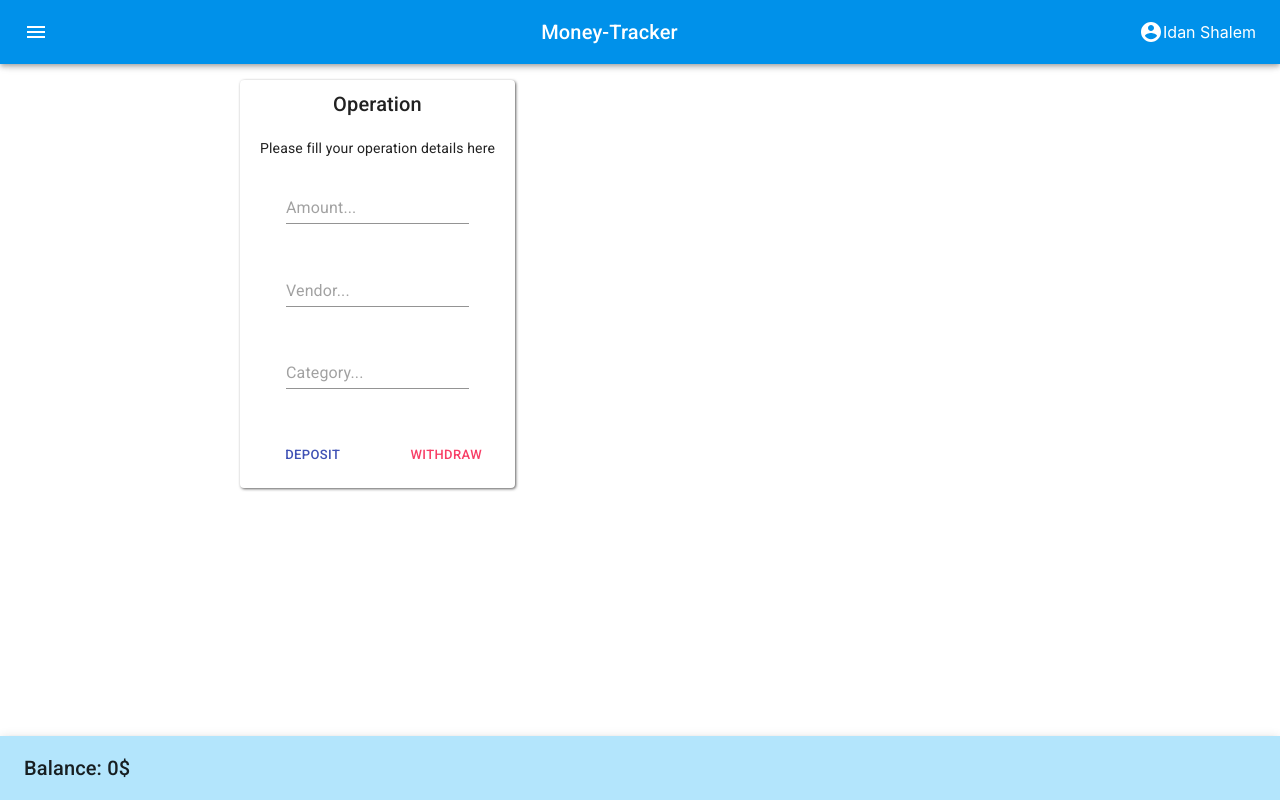
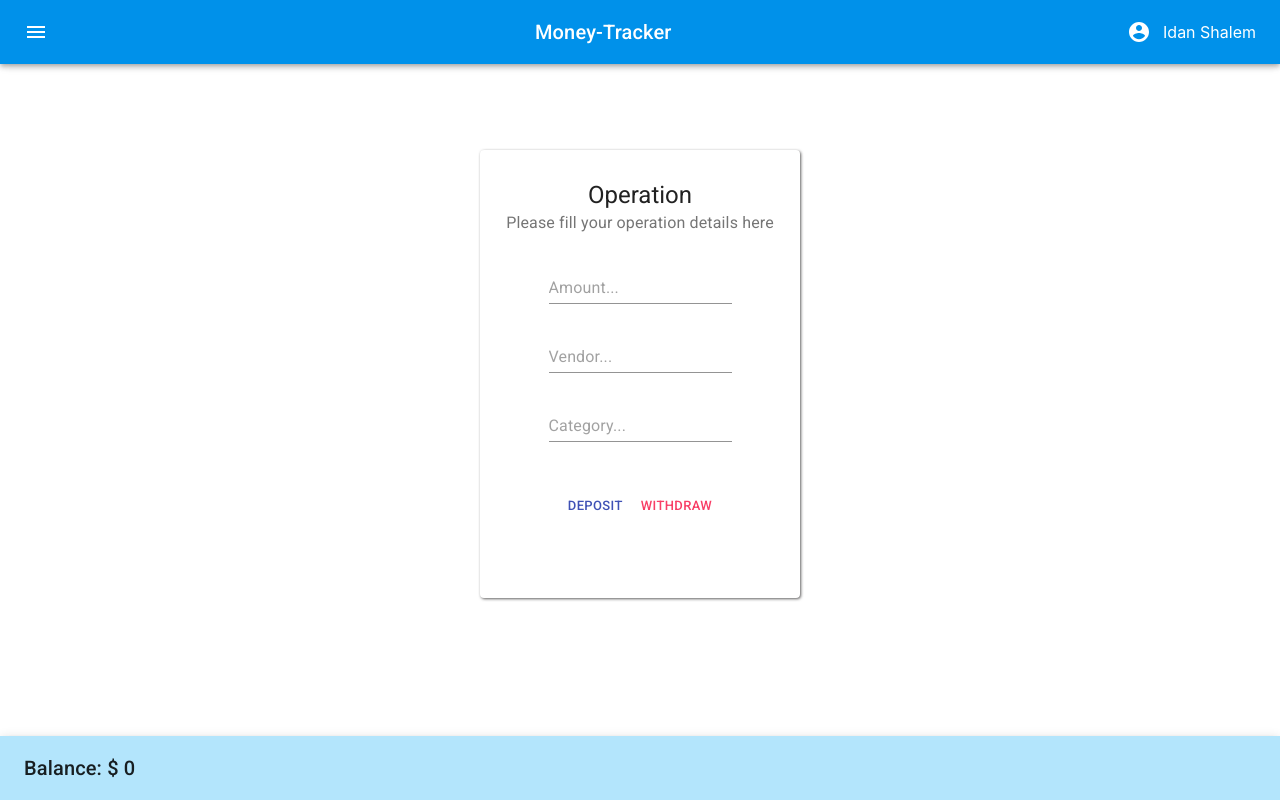
Before and after one commit to IdanShalem/bank, a React (Create React App) app: page /operations in a window 1280 px wide. Built offline with nearby package versions, Linux system fonts and the light colour scheme; no server answers.

Commit message:
adding style

```diff
--- a/src/App.css
+++ b/src/App.css
@@ -1,7 +1,18 @@
 .App {
   text-align: center;
-  /* display: grid; */
-  /* grid-template-rows: 10vh 80vh 10vh; */
+}
+
+a {
+  text-decoration: none;
+  color: inherit;
+}
+
+#withdraw-button {
+  color:rgb(248, 62, 102);
+}
+
+#withdraw-button:hover {
+  background-color:rgb(252, 246, 247)
 }
 
 /* #transactions-container{
@@ -9,7 +20,7 @@
   margin-bottom: 5vh;
 } */
 
-.transaction-card {
+/* .transaction-card {
   display: grid;
   grid-template-columns: repeat(4, 1fr);
   padding: 1vh;
@@ -18,10 +29,7 @@
   justify-items: center;
 }
 
-a {
-  text-decoration: none;
-  color: inherit;
-}
+
 
 #operations-card {
   padding-top: 1vh;
@@ -33,11 +41,6 @@ a {
   display: grid;
 }
 
-#withdraw-button {
-  color:rgb(248, 62, 102);
-}
 
-#operations-buttons {
-  display: grid;
-  grid-template-columns: repeat(2,1fr);
-}
+
+ */
--- a/src/App.js
+++ b/src/App.js
@@ -6,11 +6,20 @@ import Header from './components/Header'
 import Menu from './components/Menu'
 import Footer from './components/Footer'
 import './App.css';
-import { withStyles } from '@material-ui/core/styles';
+import { withStyles, makeStyles } from '@material-ui/core/styles';
 import Grid from '@material-ui/core/Grid';
 import Breakdown from './components/Breakdown';
 
 const axios = require('axios')
+
+const styles = theme => ({
+  head: {
+      marginBottom: '70px'
+  },
+  body: {
+    marginBottom: '90px'
+  }
+})
 
 class App extends Component {
 
@@ -53,16 +62,20 @@ class App extends Component {
   }
 
   render() {
+
+    const { classes } = this.props
+
       return (
         <Router>
-          <Grid container xs={12} className='App'>
+          <Grid container className='App'>
 
-            <div className="head">
+            <Grid item xs={12} className={classes.head} container>
               <Header handleMenu={this.handleMenu}/>
 
               <Menu handleMenu={this.handleMenu} open={this.state.open}/>
-            </div>
+            </Grid>
 
+            <Grid item xs={12} className={classes.body} direction='column' alignItems='center' container>
               <Route path='/'
                     exact render={({ }) =>
                     <Transactions key='transactions'
@@ -76,7 +89,7 @@ class App extends Component {
               <Route path='/breakdown'
                   exact render={({ }) =>
                   <Breakdown key='operations' transactions={this.state.transactions} />}/>
-
+            </Grid>
             <Footer balance={this.getBalance()} />
 
           </Grid>
@@ -85,4 +98,4 @@ class App extends Component {
   }
 }
 
-export default (App);
+export default withStyles(styles)(App);
--- a/src/components/Footer.jsx
+++ b/src/components/Footer.jsx
@@ -1,11 +1,11 @@
 import React, { Component } from 'react';
-import { AppBar, Toolbar, Typography, IconButton } from '@material-ui/core';
+import { AppBar, Toolbar, Typography, IconButton, Grid } from '@material-ui/core';
 import { withStyles, createMuiTheme, ThemeProvider } from '@material-ui/core/styles';
 
 const styles = theme => ({
     footer: {
       top: 'auto',
-      bottom: 0
+      bottom: 0,
     }
   })
 
@@ -28,14 +28,14 @@ class Footer extends Component {
 
     render() {
 
-        const { classes } =this.props
+        const { classes, balance } =this.props
 
         return (
             <ThemeProvider theme={theme}>
               <AppBar className={classes.footer} position="fixed" color="secondary">
                   <Toolbar>
                       <Typography variant="h6" color="inherit" >
-                          Balance: {this.props.balance}$
+                        Balance: $ {balance}
                       </Typography>
                   </Toolbar>
               </AppBar>
--- a/src/components/Header.jsx
+++ b/src/components/Header.jsx
@@ -46,7 +46,7 @@ class Header extends Component {
                             Money-Tracker
                         </Typography>
                         <AccountCircle />
-                        Idan Shalem
+                        &ensp; Idan Shalem
                     </Toolbar>
                 </AppBar>
             </ThemeProvider>
--- a/src/components/Menu.jsx
+++ b/src/components/Menu.jsx
@@ -25,7 +25,7 @@ const styles = theme => ({
       padding: '0 8px',
       ...theme.mixins.toolbar,
       justifyContent: 'flex-end',
-    },
+    }
   });
 
 class Menu extends Component {
@@ -61,12 +61,14 @@ class Menu extends Component {
                       <ListItemText primary={'Operations'} />
                     </ListItem>
                   </Link>
+                  <Link to="/breakdown">
                     <ListItem button key={'Breakdown'} onClick={this.handleMenu}>
                       <ListItemIcon>
                         <PieChartIcon />
                       </ListItemIcon>
                       <ListItemText primary={'Breakdown'} />
                     </ListItem>
+                  </Link>
                 </List>
               <Divider />
               <List>
--- a/src/components/Operations.jsx
+++ b/src/components/Operations.jsx
@@ -2,6 +2,7 @@ import React, { Component, Fragment } from 'react';
 import {Redirect} from 'react-router-dom'
 import { withStyles } from '@material-ui/core/styles';
 import Card from '@material-ui/core/Card';
+import CardHeader from '@material-ui/core/CardHeader';
 import CardActions from '@material-ui/core/CardActions';
 import CardContent from '@material-ui/core/CardContent';
 import Button from '@material-ui/core/Button';
@@ -16,19 +17,22 @@ import Grid from '@material-ui/core/Grid';
 
 const styles = {
     card: {
-      minWidth: 275,
+      paddingTop: '1vh',
+      margin: 'auto',
+      marginTop: '10vh',
+      width: '25vw',
+      height: '55vh',
+      boxShadow: '1px 1px 3px rgb(97, 96, 96)'
     },
-    bullet: {
-      display: 'inline-block',
-      margin: '0 2px',
-      transform: 'scale(0.8)',
+    input: {
+      width: '100%'
     },
-    title: {
-      fontSize: 14,
+    cardElem: {
+      marginTop: '5px',
     },
-    pos: {
-      marginBottom: 12,
-    },
+    cardActions: {
+      marginTop: '25px'
+    }
   };
 
 class ComponentName extends Component {
@@ -46,7 +50,11 @@ class ComponentName extends Component {
     }
 
     handleClickOpen = (e) => {
-        this.setState({ open: true , action: e.target.innerHTML});
+      if(this.state.amount && this.state.vendor && this.state.category) {
+        this.setState({ open: true , action: e.target.innerHTML})
+      } else {
+        alert('Some of the areas are blank!')
+      }
     }
 
     handleClose = () => {
@@ -62,7 +70,6 @@ class ComponentName extends Component {
     captilizeString = (str) => str[0].toUpperCase() + str.slice(1).toLowerCase()
 
     handleTransaction = () => {
-        if(this.state.amount && this.state.vendor && this.state.category) {
       let amount = parseInt(this.state.amount)
       if(this.state.action === 'Withdraw') {
           amount *= -1
@@ -71,9 +78,6 @@ class ComponentName extends Component {
               category    = this.captilizeString(this.state.category)
       this.props.handleTransaction(amount, vendor, category)
       this.setState({ done: true })
-        } else {
-            alert('Some of the areas are blank!')
-        }
     }
 
     render() {
@@ -81,27 +85,45 @@ class ComponentName extends Component {
 
         return (
           <Fragment>
-            <Grid>
               <Card id="operations-card" className={classes.card}>
-                  <Typography variant="h6" color="inherit">
-                      Operation
-                  </Typography>
-                  <Typography variant="body2" color="inherit">
-                      Please fill your operation details here
-                  </Typography>
-                  <CardContent>
-                      <TextField id="amount-input" type="number"
-                          name="amount" value={this.state.amount} onChange={this.handleChange} placeholder='Amount...'/>
+                <Grid item xs={12} container justify='center' alignItems='center' direction='column'>
+                  <CardHeader
+                    className={classes.cardElem}
+                    color="inherit"
+                    title="Operation"
+                    subheader='Please fill your operation details here'
+                  />
+                  <CardContent className={classes.cardElem}>
+                      <TextField
+                        className={classes.input}
+                        type="number"
+                        name="amount"
+                        value={this.state.amount}
+                        onChange={this.handleChange}
+                        placeholder='Amount...'
+                      />
                   </CardContent>
-                  <CardContent>
-                      <TextField id="vendor-input" type="text"
-                          name="vendor" value={this.state.vendor} onChange={this.handleChange} placeholder='Vendor...'/>
+                  <CardContent className={classes.cardElem}>
+                      <TextField
+                        className={classes.input}
+                        type="text"
+                        name="vendor"
+                        value={this.state.vendor}
+                        onChange={this.handleChange}
+                        placeholder='Vendor...'
+                      />
                   </CardContent>
-                  <CardContent>
-                      <TextField id="category-input" type="text"
-                          name="category" value={this.state.category} onChange={this.handleChange} placeholder='Category...'/>
+                  <CardContent className={classes.cardElem}>
+                      <TextField
+                      className={classes.input}
+                      type="text"
+                      name="category"
+                      value={this.state.category}
+                      onChange={this.handleChange}
+                      placeholder='Category...'
+                    />
                   </CardContent>
-                  <CardActions id="operations-buttons">
+                  <CardActions id="operations-buttons" className={classes.cardActions}>
                       <Button size="small" color="primary" onClick={this.handleClickOpen}>
                           Deposit
                       </Button>
@@ -109,8 +131,9 @@ class ComponentName extends Component {
                           Withdraw
                       </Button>
                   </CardActions>
+                </Grid>
               </Card>
-              </Grid>
+
               <Dialog
               open={this.state.open}
               onClose={this.handleClose}
--- a/src/components/Transaction.jsx
+++ b/src/components/Transaction.jsx
@@ -3,60 +3,80 @@ import { withStyles } from '@material-ui/core/styles';
 import Card from '@material-ui/core/Card';
 import Typography from '@material-ui/core/Typography';
 import DeleteIcon from '@material-ui/icons/Delete';
-import Tooltip from '@material-ui/core/Tooltip'
 import IconButton from '@material-ui/core/IconButton';
 import Grid from '@material-ui/core/Grid';
-import Paper from '@material-ui/core/Paper';
 
 const styles = theme => ({
-    root: {
+    cardContainer: {
       marginTop: theme.spacing.unit * 2
     },
-    items: {
-        display: 'inline-block'
+    card:{
+        width: '100%',
+        padding: '5px',
+        '&:hover': {
+            boxShadow: '0px 0px 8px black'
+        }
+    },
+    positive: {
+        backgroundColor: '#b9f6ca',
+        color: "#1b5e20",
+    },
+    negative: {
+        backgroundColor: '#ffcdd2',
+        color: '#d50000'
     }
   })
 
-class ComponentName extends Component {
+class Transaction extends Component {
 
     handleDeleteTransaction = (e) => {
         this.props.handleDeleteTransaction(this.props.transaction._id)
     }
 
     render() {
+
         const { classes } = this.props
         const t = this.props.transaction
 
         return (
-            <Grid item xs={5}
-                className={`${classes.root} transaction-card`}
-                    style={t.amount > 0
-                        ? {backgroundColor: "#b9f6ca"}
-                        : {backgroundColor: '#ffcdd2'}}>
-                    <Tooltip title="Delete">
-                        <IconButton aria-label="Delete">
-                            <DeleteIcon onClick={this.handleDeleteTransaction}></DeleteIcon>
+            <Grid
+                item
+                xs={6}
+                className={classes.cardContainer}
+                container
+            >
+                <Card className={`${classes.card} ${t.amount > 0 ? classes.positive : classes.negative}`} >
+                    <Grid
+                        item
+                        xs={12}
+                        alignItems='center'
+                        container
+                    >
+                        <Grid item xs={3} >
+                            <IconButton aria-label="Delete" onClick={this.handleDeleteTransaction}>
+                                <DeleteIcon />
                             </IconButton>
-                    </Tooltip>
-
-                    <Typography variant="span" component="span" xs={6}>
+                        </Grid>
+                        <Grid item xs={3} >
+                            <Typography variant="subtitle1" color="textSecondary" >
                                 {t.category}
                             </Typography>
-
-                    <Typography variant="span" component="span">
+                        </Grid>
+                        <Grid item xs={3} >
+                            <Typography variant="subtitle1" color="textSecondary" >
                                 {t.vendor}
                             </Typography>
-
-                    <Typography variant="span"
-                        component="span"
-                        style={t.amount > 0
-                            ? {color: "#1b5e20"}
-                            : {color: '#d50000'}}>
-                        {t.amount.toString().replace('-','')} $
+                        </Grid>
+                        <Grid item xs={3} >
+                            <Typography variant="body1">
+                                $ {t.amount.toString().replace('-','')}
                             </Typography>
+                        </Grid>
+                    </Grid>
+                </Card>
             </Grid>
         );
     }
 }
 
-export default  withStyles(styles)(ComponentName);
+export default  withStyles(styles)(Transaction);
--- a/src/components/Transactions.jsx
+++ b/src/components/Transactions.jsx
@@ -1,4 +1,4 @@
-import React, { Component } from 'react';
+import React, { Component, Fragment } from 'react';
 import Transaction from './Transaction'
 import Grid from '@material-ui/core/Grid';
 
@@ -7,13 +7,13 @@ class Transactions extends Component {
     render() {
         const transactions = this.props.transactions
         return (
-            <Grid item xs={12} id="transactions-container" direction="column" justify="center" align="center">
+            <Fragment>
                 {transactions
                     .map(t =>
                         <Transaction
                         key={t.id} transaction={t}
                         handleDeleteTransaction={this.props.handleDeleteTransaction}/>)}
-            </Grid>
+            </Fragment>
         );
     }
 }
```
Also changed, not shown: src/components/Breakdown.jsx (+43 -5 lines). Lines whose indentation alone changed are shown as unchanged.
